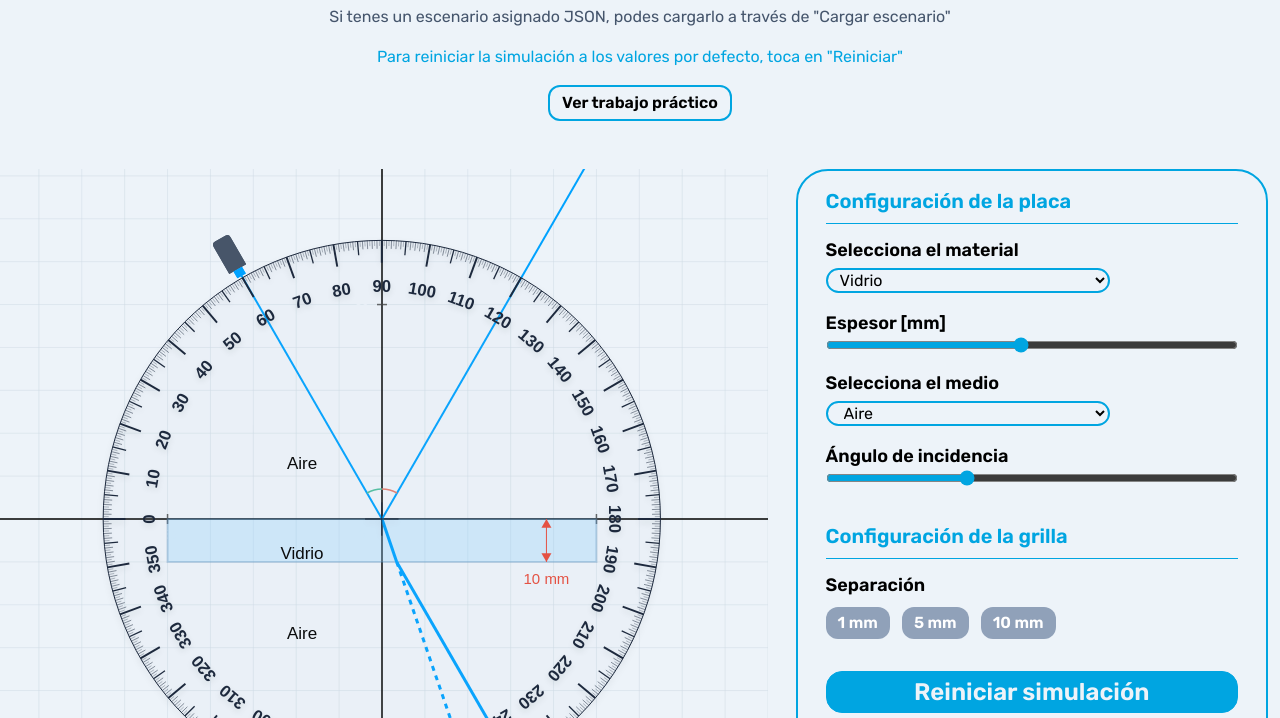
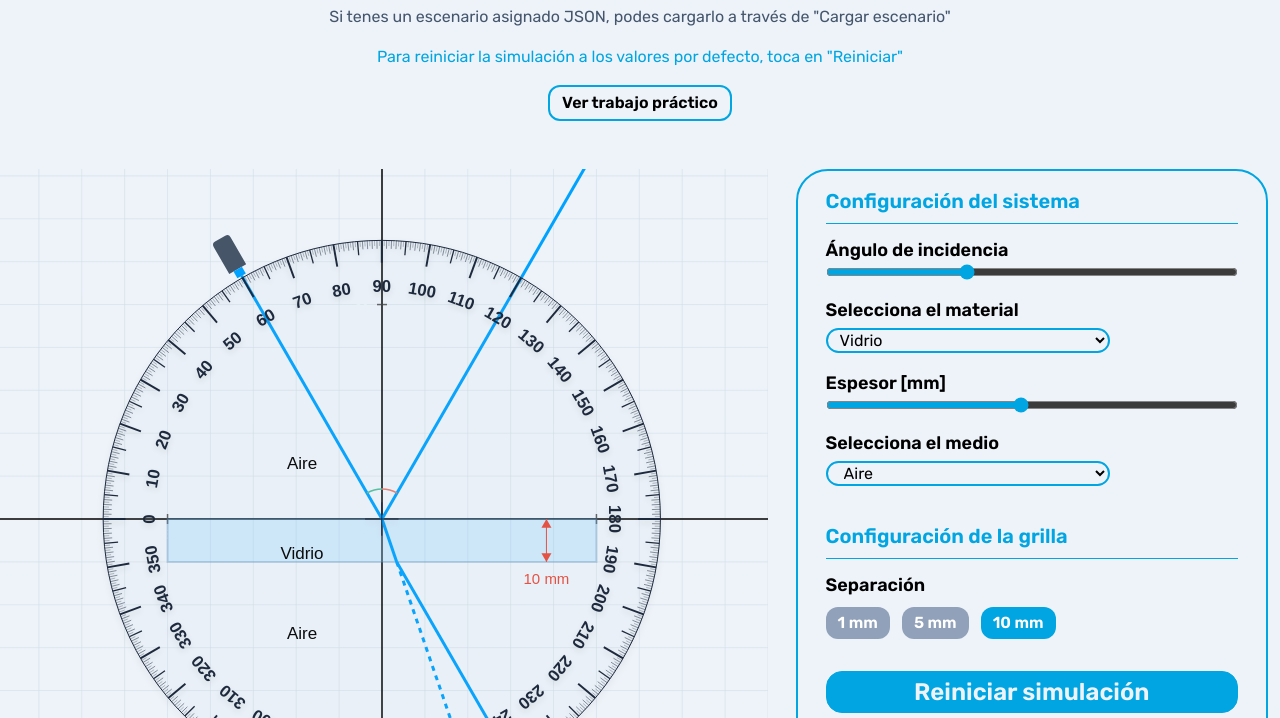
Before and after one commit to GIEDI-UTN/giedi-utn.github.io, a website: page pages/reflec_refrac/reflex_refrac.html in a window 1280 px wide. Shown: the part 196-914 px from the top of the page. Drawn offline with nearby package versions, Linux system fonts and the light colour scheme; files whose address does not match are found by name.

Commit message:
fix: Ahora el input para el ángulo es el primer campo en la caja por comodidad de teléfonos. Botón grilla ahora usa aria-pressed en vez de focus

```diff
--- a/pages/reflec_refrac/reflec_refrac.js
+++ b/pages/reflec_refrac/reflec_refrac.js
@@ -76,6 +76,7 @@ function iniciar_simulacion() {
   window.addEventListener("resize", redim_canvas);
 
   actualizar_material();
+  set_grilla(simulacion.espacio_grilla);
   actualizar_medio_ext();
 
   // iniciar el bucle de renderizado
@@ -145,13 +146,9 @@ function reset_sim() {
 function set_grilla(spacing) {
   simulacion.espacio_grilla = spacing;
 
-  [grid1mmBtn, grid5mmBtn, grid10mmBtn].forEach((btn) => {
-    btn.classList.remove("active");
-  });
-
-  if (spacing === 1) grid1mmBtn.classList.add("active");
-  else if (spacing === 5) grid5mmBtn.classList.add("active");
-  else if (spacing === 10) grid10mmBtn.classList.add("active");
+  grid1mmBtn.setAttribute("aria-pressed", spacing === 1);
+  grid5mmBtn.setAttribute("aria-pressed", spacing === 5);
+  grid10mmBtn.setAttribute("aria-pressed", spacing === 10);
 }
 
 function dibujar_sim() {
@@ -415,19 +412,12 @@ function dibujar_laser(origen_x, origen_y, escala) {
     incidencia_ejeY - largo_incidencia * Math.sin(angulo_radianes);
 
   ctx.strokeStyle = color_laser;
-  ctx.lineWidth = 2;
+  ctx.lineWidth = 3;
 
   ctx.beginPath();
   ctx.moveTo(fin_x_incidencia, incidentEndY);
   ctx.lineTo(incidencia_ejeX, incidencia_ejeY);
   ctx.stroke();
-
-  dibujar_fuente_laser(
-    fin_x_incidencia,
-    incidentEndY,
-    angulo_radianes,
-    largo_laser,
-  );
 
   dibujar_fuente_laser(fin_x_incidencia, incidentEndY, angulo_radianes, largo_laser);
 
--- a/pages/reflec_refrac/reflex_refrac.html
+++ b/pages/reflec_refrac/reflex_refrac.html
@@ -210,9 +210,24 @@
             <h3
               class="text-xl font-semibold text-utn-regular dark:text-white mb-2"
             >
-              Configuración de la placa
+              Configuración del sistema
             </h3>
             <hr class="divider mb-3 text-utn-regular" />
+
+          <div class="laser-controls text-lg font-semibold">
+            <div class="control-group flex flex-col mb-4 dark:text-white">
+              <label for="angle">Ángulo de incidencia</label>
+              <input
+                type="range"
+                id="angle_value"
+                min="0.1"
+                max="89"
+                value="30"
+                step="0.1"
+                class="accent-utn-regular"
+              />
+            </div>
+          </div>
 
             <!--selección de material-->
             <div class="control-group mb-4">
@@ -278,21 +293,6 @@
             </div>
           </div>
 
-          <div class="laser-controls text-lg font-semibold">
-            <div class="control-group flex flex-col mb-4 dark:text-white">
-              <label for="angle">Ángulo de incidencia</label>
-              <input
-                type="range"
-                id="angle_value"
-                min="0.1"
-                max="89"
-                value="30"
-                step="0.1"
-                class="accent-utn-regular"
-              />
-            </div>
-          </div>
-
           <div class="grid-controls mt-9">
             <h3
               class="text-xl font-semibold text-utn-regular dark:text-white mb-2"
@@ -309,19 +309,19 @@
               <div class="button-group flex flex-row space-x-3 mt-2">
                 <button
                   id="grid-1mm"
-                  class="grid-button dark:bg-utn-dark bg-slate-400 text-white font-semibold pl-3 pr-3 pt-1 pb-1 rounded-xl focus:bg-utn-regular"
+                  class="grid-button dark:bg-utn-dark bg-slate-400 text-white font-semibold pl-3 pr-3 pt-1 pb-1 rounded-xl aria-pressed:bg-utn-regular"
                 >
                   1 mm
                 </button>
                 <button
                   id="grid-5mm"
-                  class="grid-button dark:bg-utn-dark bg-slate-400 text-white font-semibold pl-3 pr-3 pt-1 pb-1 rounded-xl focus:bg-utn-regular"
+                  class="grid-button dark:bg-utn-dark bg-slate-400 text-white font-semibold pl-3 pr-3 pt-1 pb-1 rounded-xl aria-pressed:bg-utn-regular"
                 >
                   5 mm
                 </button>
                 <button
                   id="grid-10mm"
-                  class="grid-button dark:bg-utn-dark bg-slate-400 text-white font-semibold pl-3 pr-3 pt-1 pb-1 rounded-xl focus:bg-utn-regular"
+                  class="grid-button dark:bg-utn-dark bg-slate-400 text-white font-semibold pl-3 pr-3 pt-1 pb-1 rounded-xl aria-pressed:bg-utn-regular"
                 >
                   10 mm
                 </button>
```
Also changed, not shown: src/output.css.
